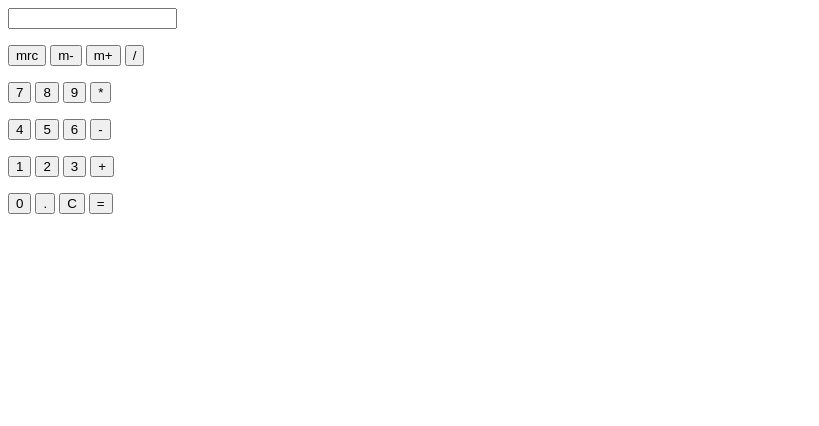
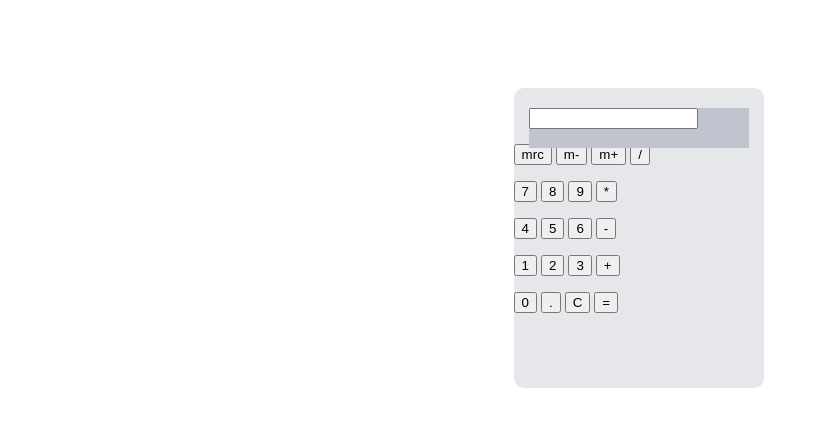
Before and after one commit to iiSnipsii/Calculator, a plain HTML site: page index.html in a window 1280 px wide. Shown: the whole page, without its empty margins (0-819 px from the left). Drawn offline with Linux system fonts and the light colour scheme.

Commit message:
Finished Java Script

```diff
--- a/calculator.css
+++ b/calculator.css
@@ -1,2 +1,24 @@
 @charset "UTF-8";
 /* CSS Document */
+
+/* Calculator Box */
+.box {
+		background-color: #e5e7ea;
+		height: 300px;
+		width: 250px;
+		border-radius: 10px;
+		position: relative;
+		top: 80px;
+		left: 40%;
+
+}
+
+/* Display */
+.display {
+	background-color: #bfc4ce;
+	width: 220px;
+	position: relative;
+	left: 15px;
+	top: 20px;
+	height: 40px;
+}
--- a/calculator.js
+++ b/calculator.js
@@ -1 +1,21 @@
 // JavaScript Document
+
+// Change Display
+function d(val) {
+	document.getElementById("d").value = val;
+}
+
+// Type numbers and operators
+function v(val) {
+	document.getElementById("d").value += val;
+}
+
+// Evaluate the equation
+function e() {
+		try {
+			d(eval(document.getElementById("d").value));
+		}
+		catch(err) {
+			d("Error");
+		}
+}
```
